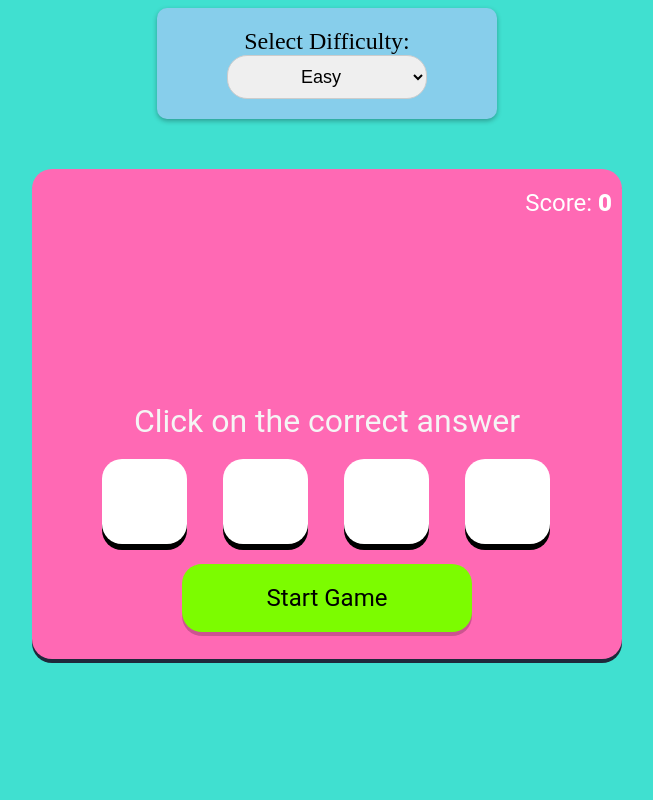
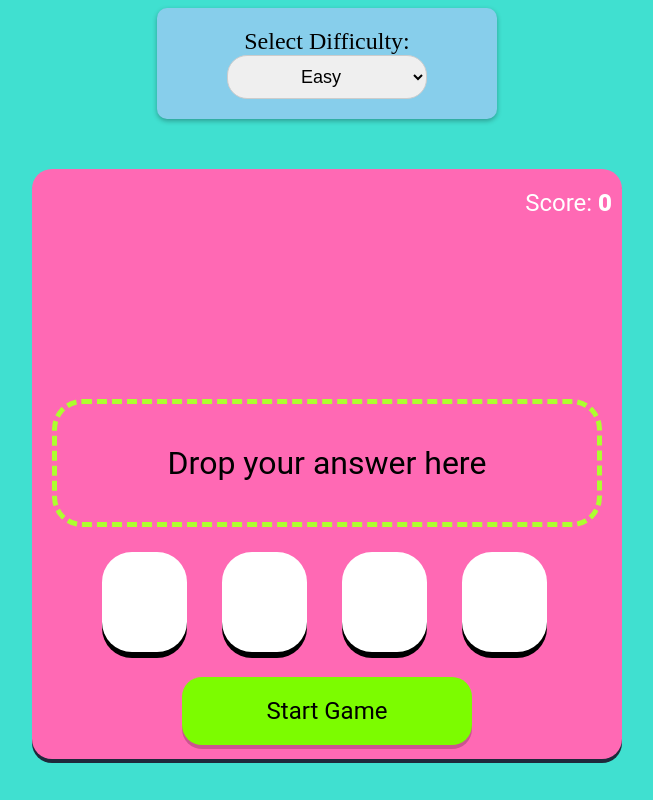
Before and after one commit to FairuzFairuz/Just_Math_It, a plain HTML site: page index.html in a window 1280 px wide. Shown: the whole page, without its empty margins (313-966 px from the left). Drawn offline with Linux system fonts and the light colour scheme.

Commit message:
Updated with drag drop

```diff
--- a/index.html
+++ b/index.html
@@ -6,7 +6,7 @@
 
     <link rel="stylesheet" href="styles.css" />
 
-    <title>Math Game using JavaScript</title>
+    <title>Just Math It</title>
     <style>
       select {
         font-size: 18px;
@@ -18,7 +18,6 @@
       }
     </style>
   </head>
-
   <body>
     <div id="game">
       <label for="difficulty">Select Difficulty:</label>
@@ -38,7 +37,18 @@
       <div id="correct">Well Done!</div>
       <div id="wrong">Let's try again!</div>
       <div id="question"></div>
-      <div id="instruction">Click on the correct answer</div>
+      <div
+        id="dropArea"
+        style="
+          border: 5px dashed greenyellow;
+          padding: 40px;
+          text-align: center;
+          border-radius: 30px;
+          font-size: 2em;
+        "
+      >
+        Drop your answer here
+      </div>
       <div id="choices">
         <div id="box1" class="box"></div>
         <div id="box2" class="box"></div>
--- a/script.js
+++ b/script.js
@@ -34,12 +34,29 @@ document.getElementById("startreset").onclick = function () {
   }
 };
 
-for (i = 1; i < 5; i++) {
-  document.getElementById("box" + i).onclick = function () {
-    //change to event listener, dont use onclick
-    if (playing == true) {
-      if (this.innerHTML == correctAnswer) {
-        //increase score
+for (let i = 1; i < 5; i++) {
+  const box = document.getElementById("box" + i);
+  box.setAttribute("draggable", true);
+
+  box.addEventListener("dragstart", function (event) {
+    if (playing) {
+      event.dataTransfer.setData("text", this.innerHTML);
+    }
+  });
+}
+
+const dropArea = document.getElementById("dropArea");
+
+dropArea.addEventListener("dragover", function (event) {
+  event.preventDefault();
+});
+
+dropArea.addEventListener("drop", function (event) {
+  event.preventDefault();
+  if (playing) {
+    const droppedAnswer = event.dataTransfer.getData("text");
+    if (droppedAnswer == correctAnswer) {
+      // Increase score
       score++;
       document.getElementById("scorevalue").innerHTML = score;
       hide("wrong");
@@ -49,7 +66,7 @@ for (i = 1; i < 5; i++) {
       }, 2000);
       generateQA();
     } else {
-        //wrong answer
+      // Wrong answer
       hide("correct");
       show("wrong");
       setTimeout(function () {
@@ -57,8 +74,7 @@ for (i = 1; i < 5; i++) {
       }, 2000);
     }
   }
-  };
-}
+});
 
 // define difficulty level
 let maxNumber = 10;
@@ -69,7 +85,7 @@ function setDifficulty(level) {
   } else if (difficulty === "medium") {
     maxNumber = 20;
   } else if (difficulty === "hard") {
-    maxNumber = 50;
+    maxNumber = 30;
   }
 }
 
--- a/styles.css
+++ b/styles.css
@@ -4,7 +4,7 @@ html {
 }
 
 #container {
-  height: 450px;
+  height: 550px;
   width: 550px;
   background-color: hotpink;
   margin: 50px auto;
@@ -70,21 +70,23 @@ html {
   height: 100px;
   margin: 5px auto;
   font-size: 1.5em;
+  padding: 20px;
 }
 
 .box {
-  margin-right: 36px;
+  margin-right: 35px;
   width: 85px;
-  height: 85px;
+  height: 100px;
   background-color: white;
   float: left;
-  border-radius: 20px;
+  border-radius: 30px;
   cursor: pointerA;
   box-shadow: 0px 6px black;
   text-align: center;
-  line-height: 80px;
+  line-height: 100px;
   position: relative;
   transition: all 0.2s;
+  font-size: 2em;
 }
 
 .box:hover,
```
Lines whose indentation alone changed are shown as unchanged.
